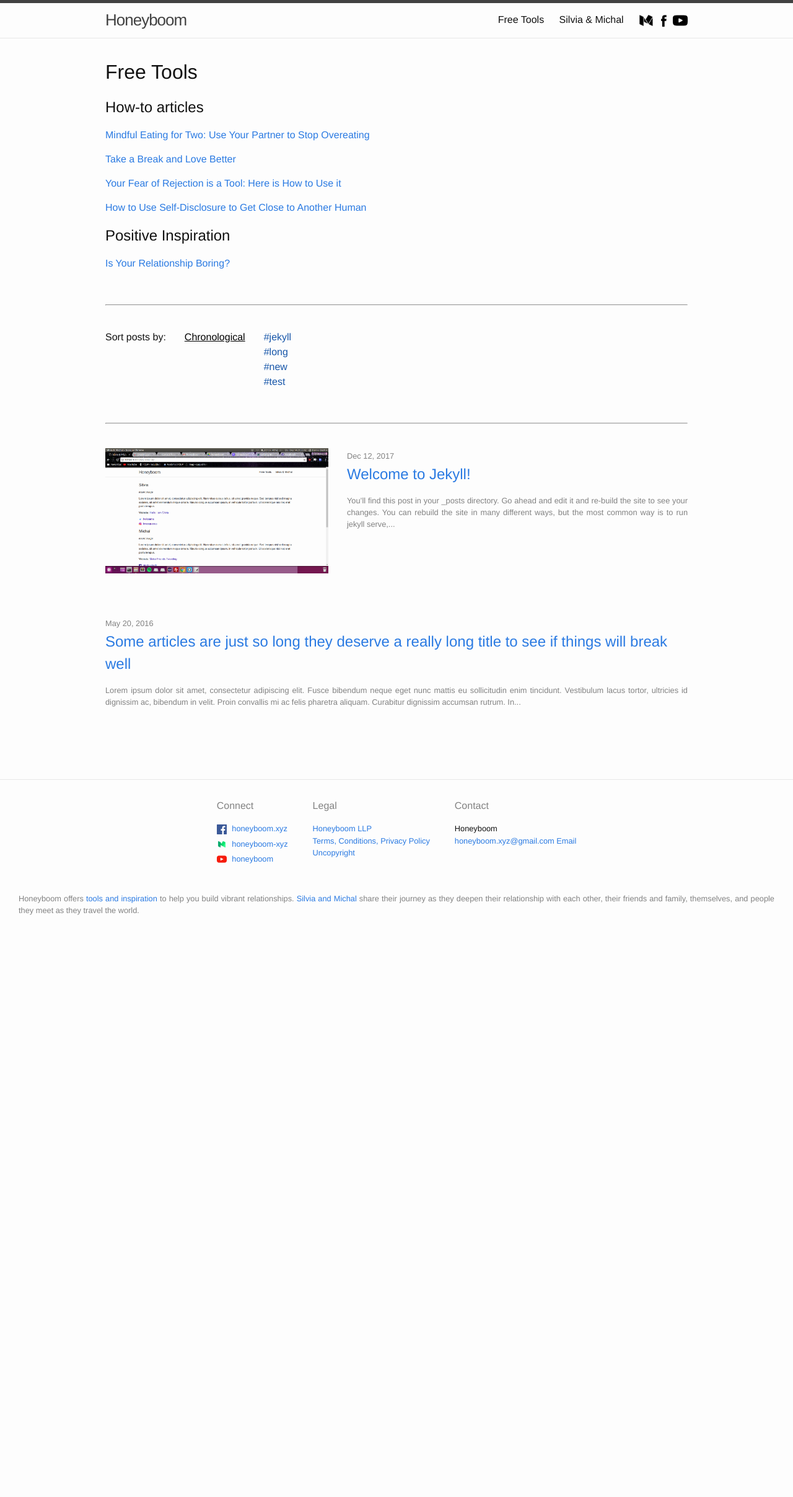
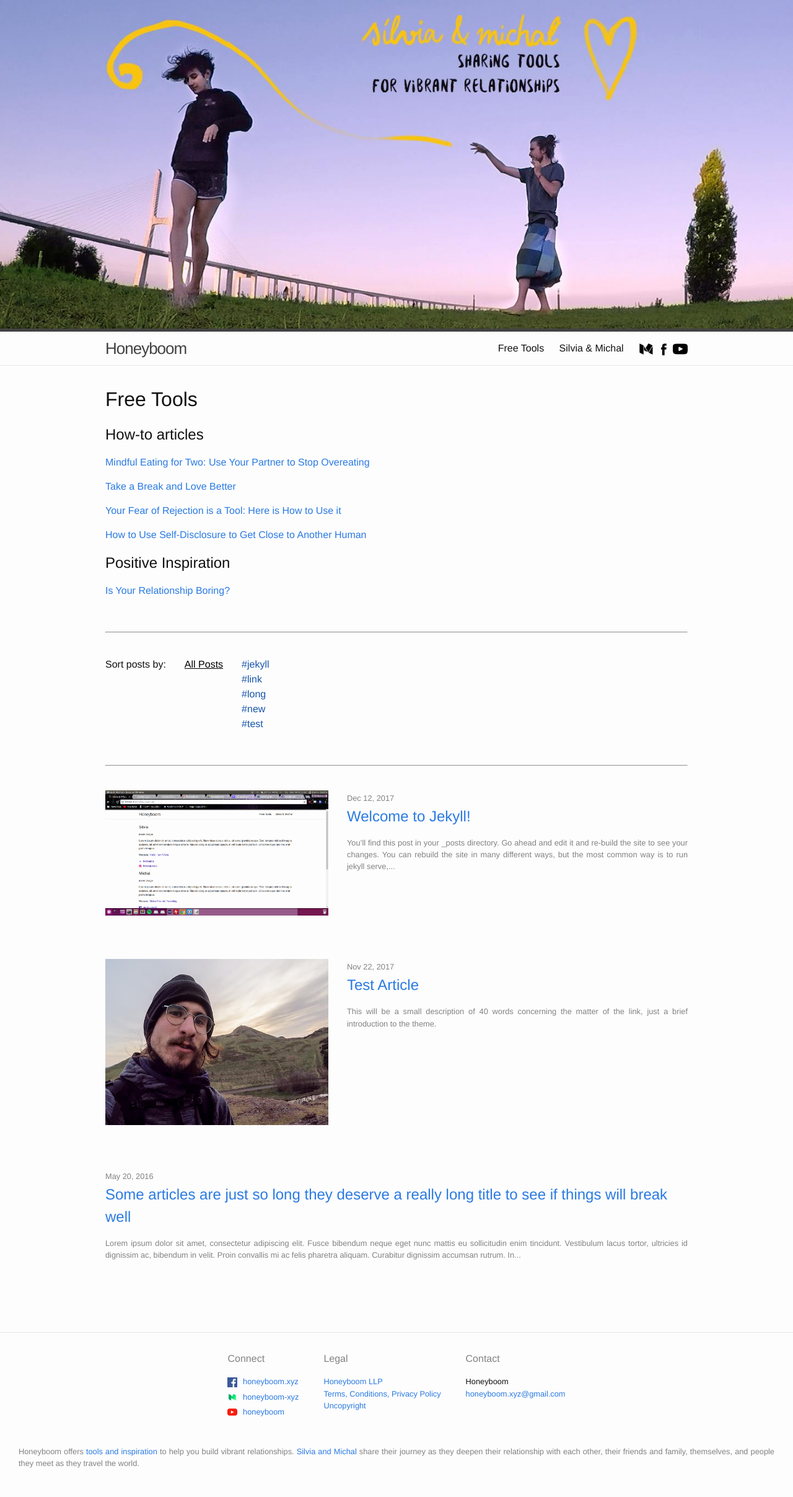
Before and after one commit to Honeyboom/honeyboom.github.io, a Jekyll site: the page built from free-tools.md, in a window 1280 px wide. Shown: the whole page at 62% size. Built offline with Jekyll 4.4.1, drawn with Linux system fonts in a browser that asks for light colours; before the commit the page ends 1523 px from its top, so only the background shows below that.

Commit message:
New sorting table/improve performance in long run/allow multiple tag selection

```diff
--- a/_config.yml
+++ b/_config.yml
@@ -24,6 +24,7 @@
 facebook_username: honeyboom.xyz
 medium_username: honeyboom-xyz
 youtube_username: channel/UCFkEEtX7yPtYD0Om0GPwL7w
+bg-image: /assets/images/hb-background.jpg
 
 # Build settings
 markdown: kramdown
--- a/_includes/header.html
+++ b/_includes/header.html
@@ -1,4 +1,5 @@
 <header class="site-header" role="banner">
+  <img src="{{ site.bg-image }}" alt="Background image Honeyboom" class="bg-image">
 
   <div class="wrapper">
     <a class="site-title" href="{{ "/" | relative_url }}">{{ site.title | escape }}</a>
--- a/_includes/sorting-table.html
+++ b/_includes/sorting-table.html
@@ -2,7 +2,7 @@
   <p>Sort posts by:</p>
   <ul>
     <li class="active" id="chrono-date-item">
-      <a href onclick="order('chrono-date'); return false;">Chronological</a>
+      <a href onclick="order('chrono-date'); return false;">All Posts</a>
     </li>
   </ul>
 
--- a/_layouts/home.html
+++ b/_layouts/home.html
@@ -4,7 +4,6 @@
 
 <div class="home">
 
-  <h1>This is a test Title</h1>
 
   <p>Hello there.</p>
 
--- a/_layouts/postpage.html
+++ b/_layouts/postpage.html
@@ -10,11 +10,25 @@
 <!-- Order all posts by date -->
 <div class="all-posts">
   <ul class="post-list">
+    <!-- If some stuff starts disapeearing, check here first, classes may be conflicting -->
     {% for post in site.posts %}
-      <li>
+       {% assign alltags = "post-list-item" %}
+       {% assign sorted_tags = post.tags | sort %}
+       {% for tag in sorted_tags %}
+          {% assign alltags = alltags | append: " " | append: tag %}
+       {% endfor %}
+       <li class="{{ alltags }}">
 	<div class="post-container">
 	{% if post.image %}
-	  <div class="post-thumb"><a href="{{ post.url | relative_url }}"><img src="{{ post.image }}" alt="Post Image"></a></div>
+	  <div class="post-thumb">
+          {% if post.link %}
+            <a href="{{ post.link }}" target="_blank">
+	  {% else %}
+            <a href="{{ post.url | relative_url }}">
+	  {% endif %}
+ 	      <img src="{{ post.image }}" alt="Post Image">
+	    </a>
+          </div>
 	  <div class="post-content-img">
 	{% else %}
           <div class="post-content">
@@ -22,7 +36,11 @@
 	    {% assign date_format = site.minima.date_format | default: "%b %-d, %Y" %}
             <span class="post-meta">{{ post.date | date: date_format }}</span>
             <h2>
+	    {% if post.link %}
+              <a class="post-link" href="{{ post.link }}" target="_blank">
+	    {% else %}
               <a class="post-link" href="{{ post.url | relative_url }}">
+	    {% endif %}
                {{ post.title | escape }}
 	      </a>
             </h2>
@@ -35,47 +53,3 @@
     {% endfor %}
   </ul>
 </div>
-
-
-
-<!-- Order all posts by tag -->
-{% for tag in site.tags %}
-  {% assign t = tag | first %}
-  {% assign posts = tag | last %}
-  <div class="blog-list-container hidden" id="{{ t }}-container">
-    <ul class="blog-list">
-      {% for post in posts %}
-        {% if post.tags contains t %}
-          <li>
-            <div class="post-container">
-	    {% if post.image %}
-              <div class="post-thumb"><a href="{{ post.url | relative_url }}"><img src="{{ post.image }}" alt="Post Image"></a></div>
-              <div class="post-content-img">
-	    {% else %}
-              <div class="post-content">
-            {% endif %}
-	      {% assign date_format = site.minima.date_format | default: "%b %-d, %Y" %}
-                <span class="post-meta">{{ post.date | date: date_format }}</span>
-                <h2>
-                  <a class="post-link" href="{{ post.url | relative_url }}">
-                   {{ post.title | escape }}
-	          </a>
-                </h2>
-  	        <p class="post-meta">
-	          {{ post.content | strip_html | escape | truncatewords: 40 }}
-	        </p>
-	      </div>
-	    </div>
-          </li>
-        {% endif %}
-      {% endfor %}
-    </ul>
-
-    {% assign numPosts = posts | size %}
-    {% if numPosts == 1 %}
-      <p>{{ posts | size }} post containing tag <b>{{ t }}</b></p>
-    {% else %}
-      <p>{{ posts | size }} posts containing tag <b>{{ t }}</b></p>
-    {% endif %}
-  </div>
-{% endfor %}
--- a/_sass/minima/_layout.scss
+++ b/_sass/minima/_layout.scss
@@ -2,13 +2,17 @@
  * Site header
  */
 .site-header {
-  border-top: 5px solid $grey-color-dark;
   border-bottom: 1px solid $grey-color-light;
   min-height: $spacing-unit * 1.865;
 
   // Positioning context for the mobile navigation icon
   position: relative;
 }
+
+.bg-image {
+  border-bottom: 5px solid $grey-color-dark;
+}
+
 
 .site-title {
   @include relative-font-size(1.625);
@@ -129,6 +133,7 @@
   padding-bottom: $spacing-unit;
   @include media-query($on-palm) {
     justify-content: unset;
+    overflow: auto;
   }
 }
 
@@ -158,7 +163,6 @@
   font-size: $small-font-size;
   @include media-query($on-palm) {
     margin-bottom: 5px;
-    overflow-x: hidden;
   }
 }
 
@@ -174,6 +178,19 @@
 }
 
 
+.email-palm {
+  display: none;
+}
+
+@include media-query($on-palm) {
+  .email-laptop {
+    display: none;
+    visibility: hidden;
+  }
+  .email-palm {
+    display: unset;
+  }
+}
 
 
 
@@ -295,7 +312,6 @@
   width: auto;
   height: auto;
   max-width: 360px;
-  max-height: 200px;
   min-width: 360px;
   margin-right: $spacing-unit;
   margin-bottom: $spacing-unit;
--- a/assets/js/sorting.js
+++ b/assets/js/sorting.js
@@ -1,62 +1,73 @@
+var tagsArray = [];
+
 function filter(tag) {
+	if(tagsArray.indexOf(tag) <= -1)
+    tagsArray.push(tag);
   setActiveTag(tag);
-  showContainer(tag);
-  var posts = document.getElementsByClassName('all-posts');
-  posts[0].setAttribute('class', 'all-posts hidden');
-  document.getElementById('chrono-date-item').removeAttribute('class');
+  showContainer();
 }
 
 function setActiveTag(tag) {
-  // loop through all items and remove active class
+  //if not active, set tag to active, else remove active
+  document.getElementById('chrono-date-item').classList.remove('active');
+  var item = document.getElementById(tag + '-item');
+  if(item) {
+    if(item.classList.contains('active')) {
+			item.classList.remove('active');
+			var index = tagsArray.indexOf(tag);
+			if (index > -1) {
+    		tagsArray.splice(index, 1);
+			}
+    }
+		else {
+    	item.classList.add('active');
+		}
+  }
+}
+
+function showContainer() {
+  // loop through all lists and hide them
+  var lists = document.getElementsByClassName('post-list-item');
+  for(var i=0; i < lists.length; i++) {
+    lists[i].classList.add('hidden');
+  }
+
+  // remove the hidden class from all the tags selected on the table
+	if(tagsArray.length > 0) {
+    var list = document.getElementsByClassName(tagsArray.join(" ").toString());
+    for(i = 0; i < list.length; i++) {
+      list[i].classList.remove('hidden');;
+    }
+	}
+	else {
+		order("chrono-date");
+	}
+}
+
+
+//shows posts ordered by jekyll
+function order(type) {
+	//loops through all tags and removes the active class
   var items = document.getElementsByClassName('blog-tag-item');
   for(var i=0; i < items.length; i++) {
     items[i].setAttribute('class', 'blog-tag-item');
   }
 
-  // set the selected tag's item to active
-  var item = document.getElementById(tag + '-item');
-  if(item) {
-    item.setAttribute('class', 'blog-tag-item active');
-  }
-}
-
-function showContainer(tag) {
-  // loop through all lists and hide them
-  var lists = document.getElementsByClassName('blog-list-container');
-  for(var i=0; i < lists.length; i++) {
-    lists[i].setAttribute('class', 'blog-list-container hidden');
+	//shows all posts in chronological order
+  if(type === "chrono-date") {
+    document.getElementById('chrono-date-item').classList.add('active');
+  	var lists = document.getElementsByClassName('post-list-item');
+    for(var i=0; i < lists.length; i++) {
+      lists[i].classList.remove('hidden');
+    }
   }
 
-  // remove the hidden class from the list corresponding to the selected tag
-  var list = document.getElementById(tag + '-container');
-  if(list) {
-    list.setAttribute('class', 'blog-list-container');
-  }
-}
-
-//shows posts ordered by jekyll
-function order(type) {
-  var lists = document.getElementsByClassName('blog-list-container');
-  for(var i=0; i < lists.length; i++) {
-    lists[i].setAttribute('class', 'blog-list-container hidden');
-  }
-
-  var items = document.getElementsByClassName('blog-tag-item');
-  for(var i=0; i < items.length; i++) {
-    items[i].setAttribute('class', 'blog-tag-item');
-  }
-
-  if(type === "chrono-date") {
-    var posts = document.getElementsByClassName('all-posts');
-    posts[0].setAttribute('class', 'all-posts');
-    document.getElementById('chrono-date-item').setAttribute('class', 'active');
-  }
+  tagsArray = [];
 }
 
 //removes the hash from the url
 function removeHash () {
-    history.pushState("", document.title, window.location.pathname
-                                                       + window.location.search);
+    history.pushState("", document.title, window.location.pathname + window.location.search);
 }
 
 
```
Also changed, not shown: _layouts/postpage1.html (deleted, +0 -36 lines), _posts/2017-11-22-Test Article.md (added, +10 -0 lines).
